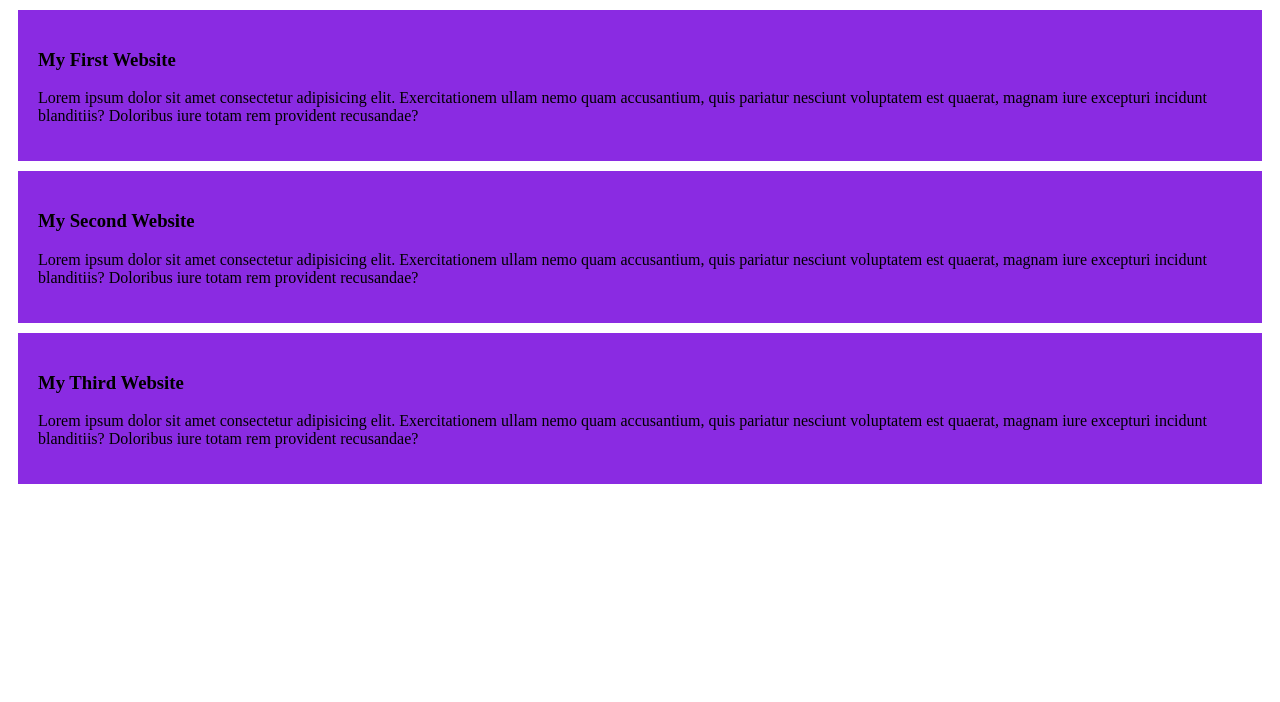
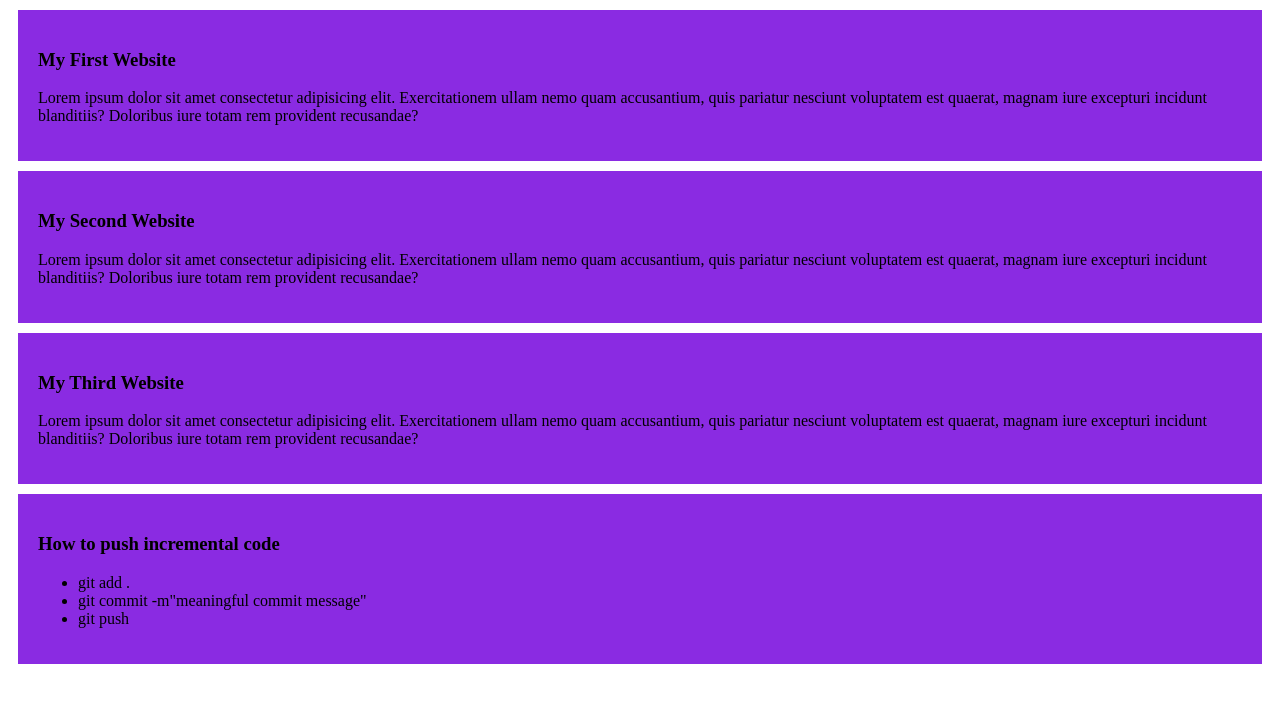
Before and after one commit to PulokRoy11225/my-simple-website, a plain HTML site: page index.html in a window 1280 px wide. Drawn offline with Linux system fonts and the light colour scheme.

Commit message:
added a new commit

```diff
--- a/index.html
+++ b/index.html
@@ -19,5 +19,13 @@
     <h3>My Third Website</h3>
     <p>Lorem ipsum dolor sit amet consectetur adipisicing elit. Exercitationem ullam nemo quam accusantium, quis pariatur nesciunt voluptatem est quaerat, magnam iure excepturi incidunt blanditiis? Doloribus iure totam rem provident recusandae?</p>
   </div>
+  <div>
+    <h3>How to push incremental code</h3>
+    <ul>
+      <li>git add .</li>
+      <li>git commit -m"meaningful commit message"</li>
+      <li>git push</li>
+    </ul>
+  </div>
 </body>
 </html>
```
